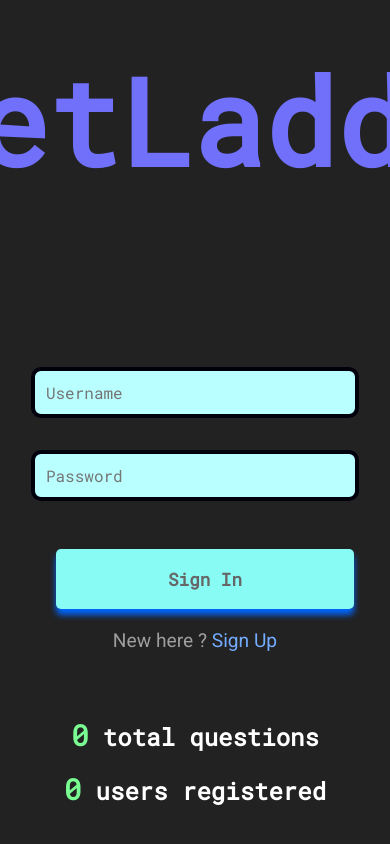
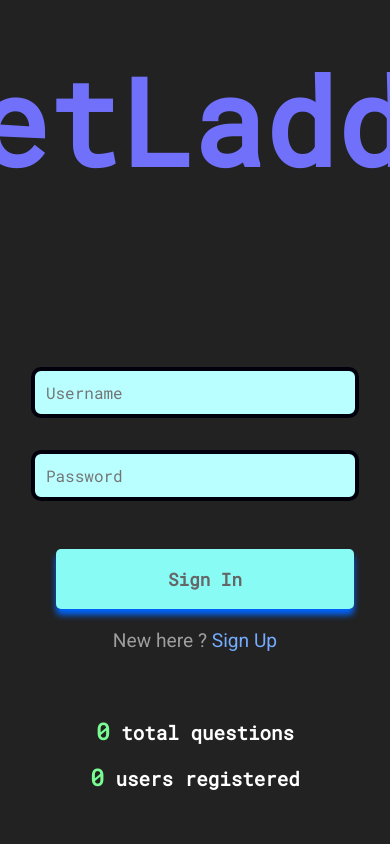
Before and after one commit to siddharthsinghvats/leetladder-frontend, a React (Create React App) app: page / in a window 390 px wide. Shown: the part 615-1459 px from the top of the page. Built offline with nearby package versions, Linux system fonts and the light colour scheme; no server answers; the HTML template or start-up script is replaced by a standard one.

Commit message:
font setting for mobile phones

```diff
--- a/src/index.css
+++ b/src/index.css
@@ -500,6 +500,9 @@ button:active {
     padding: 0 20px;
 
   }
+  .home-stat h2{
+    font-size: 1.2rem;
+  }
   .left{
     font-size: 1rem !important;
     min-width: 60%;
```
